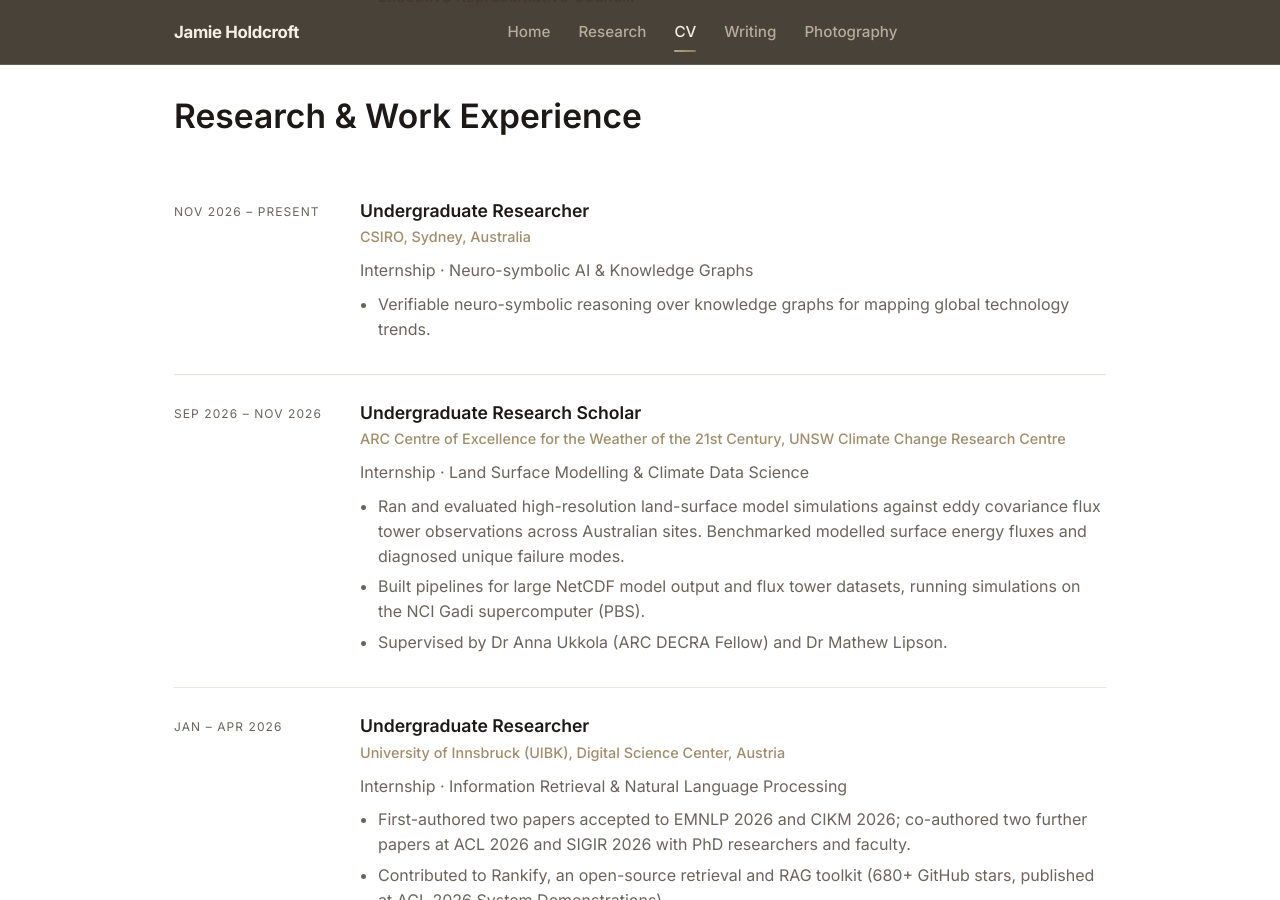
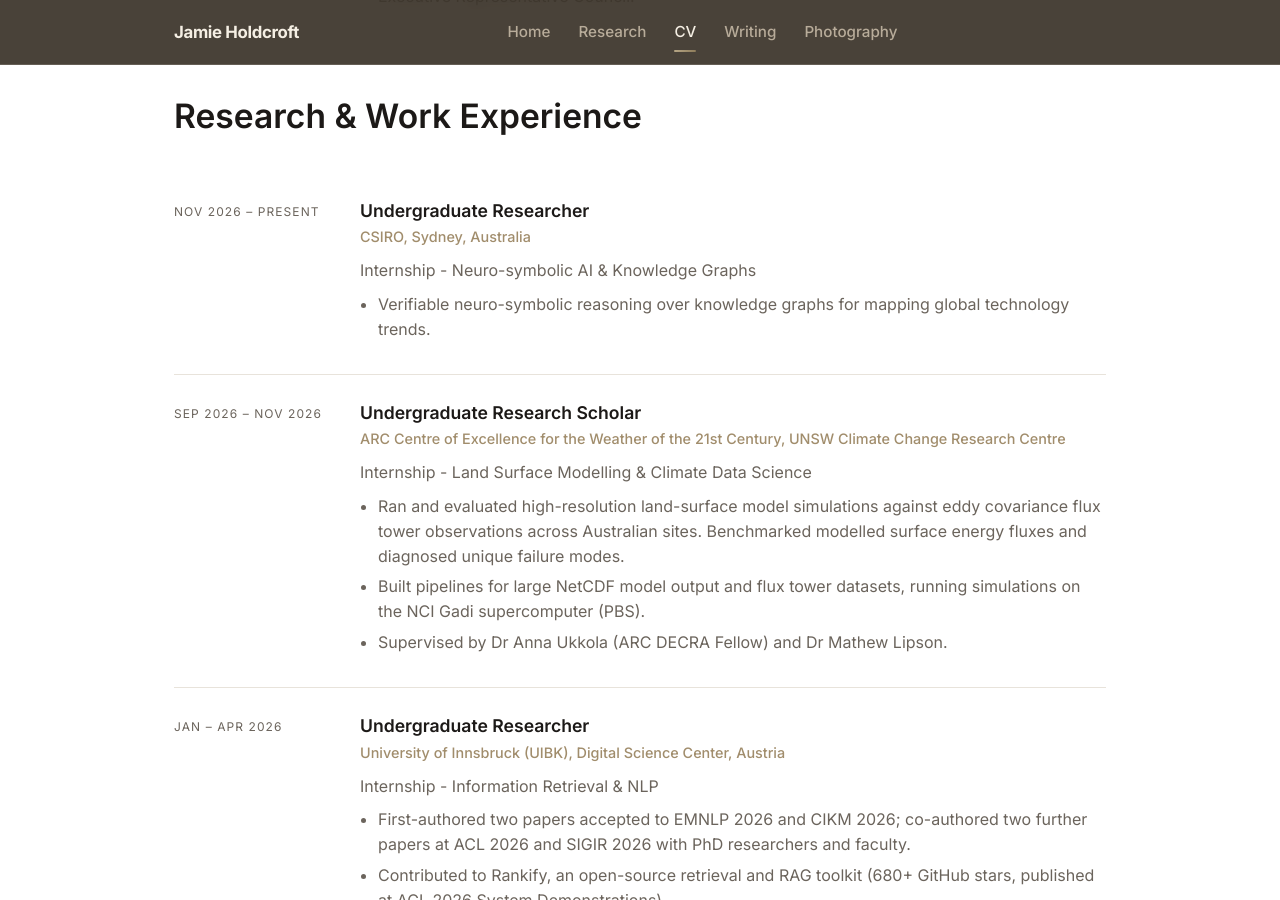
Before and after one commit to JamieHoldcroft/jamieholdcroft.github.io, a Jekyll site: the page built from cv.html, in a window 1280 px wide and 900 px high, scrolled down 1064 px. Built offline with Jekyll 4.4.1, drawn with Linux system fonts in a browser that asks for light colours.

Commit message:
Update internship descriptions with HTML formatting

```diff
--- a/cv.html
+++ b/cv.html
@@ -67,7 +67,7 @@ description: "Curriculum vitae for Jamie Holdcroft — education, research exper
       <div class="cv-content">
         <h3>Undergraduate Researcher</h3>
         <span class="cv-org">CSIRO, Sydney, Australia</span>
-        <p class="cv-meta">Internship · Neuro-symbolic AI &amp; Knowledge Graphs</p>
+        <p class="cv-meta"><span class="cv-type">Internship</span> - Neuro-symbolic AI &amp; Knowledge Graphs</p>
         <ul>
           <li>Verifiable neuro-symbolic reasoning over knowledge graphs for mapping global technology trends.</li>
         </ul>
@@ -79,7 +79,7 @@ description: "Curriculum vitae for Jamie Holdcroft — education, research exper
       <div class="cv-content">
         <h3>Undergraduate Research Scholar</h3>
         <span class="cv-org">ARC Centre of Excellence for the Weather of the 21st Century, UNSW Climate Change Research Centre</span>
-        <p class="cv-meta">Internship · Land Surface Modelling &amp; Climate Data Science</p>
+        <p class="cv-meta"><span class="cv-type">Internship</span> - Land Surface Modelling &amp; Climate Data Science</p>
         <ul>
           <li>Ran and evaluated high-resolution land-surface model simulations against eddy covariance flux tower observations across Australian sites. Benchmarked modelled surface energy fluxes and diagnosed unique failure modes.</li>
           <li>Built pipelines for large NetCDF model output and flux tower datasets, running simulations on the NCI Gadi supercomputer (PBS).</li>
@@ -93,7 +93,7 @@ description: "Curriculum vitae for Jamie Holdcroft — education, research exper
       <div class="cv-content">
         <h3>Undergraduate Researcher</h3>
         <span class="cv-org">University of Innsbruck (UIBK), Digital Science Center, Austria</span>
-        <p class="cv-meta">Internship · Information Retrieval &amp; Natural Language Processing</p>
+        <p class="cv-meta"><span class="cv-type">Internship</span> - Information Retrieval &amp; NLP</p>
         <ul>
           <li>First-authored two papers accepted to EMNLP 2026 and CIKM 2026; co-authored two further papers at ACL 2026 and SIGIR 2026 with PhD researchers and faculty.</li>
           <li>Contributed to Rankify, an open-source retrieval and RAG toolkit (680+ GitHub stars, published at ACL 2026 System Demonstrations).</li>
```
